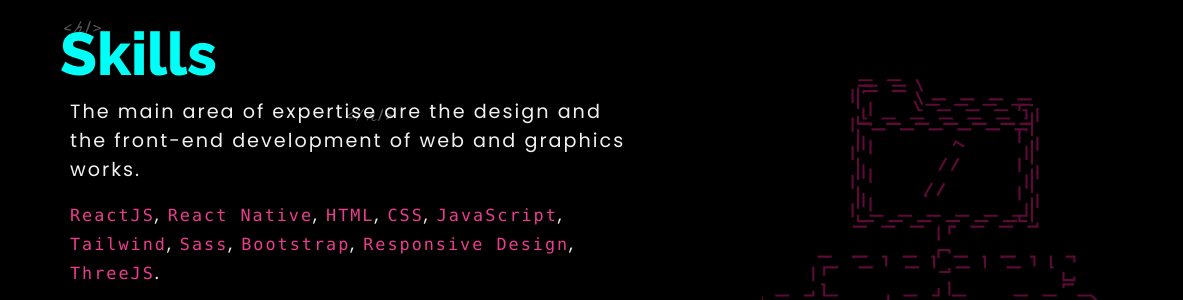
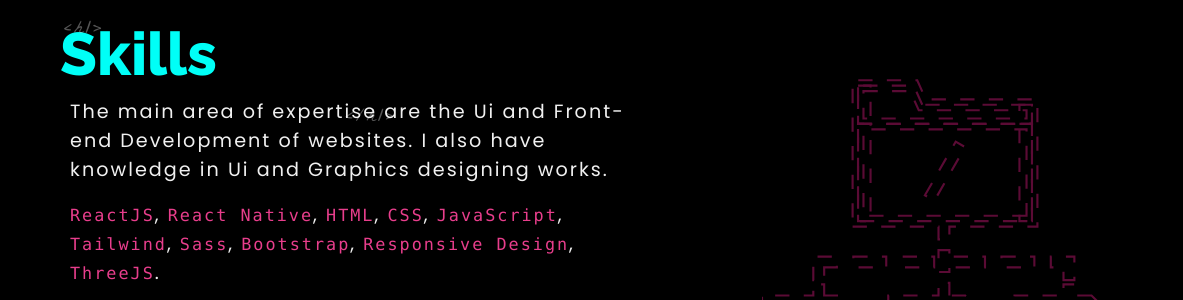
Before and after one commit to MonojitD/portfolio, a plain HTML site: page skillls.html in a window 1280 px wide. Shown: the part 153-453 px from the top of the page, 0-1183 px from the left. Drawn offline with nearby package versions, Linux system fonts and the light colour scheme; a web font is replaced by a local one.

Commit message:
C3 - Commit check

```diff
--- a/skillls.html
+++ b/skillls.html
@@ -119,8 +119,8 @@
                 class="text1_2 animate__animated animate__fadeIn animate__delay-1s animate__slower"
               >
                 <p>
-                  The main area of expertise are the design and the front-end
-                  development of web and graphics works.
+                  The main area of expertise are the Ui and Front-end
+                  Development of websites. I also have knowledge in Ui and Graphics designing works.
                 </p>
                 <p>
                   <code>ReactJS</code>, <code>React Native</code>, <code>HTML</code>, <code>CSS</code>, <code>JavaScript</code>, <code>Tailwind</code>, <code>Sass</code>, <code>Bootstrap</code>, <code>Responsive Design</code>, <code>ThreeJS</code>.
```
